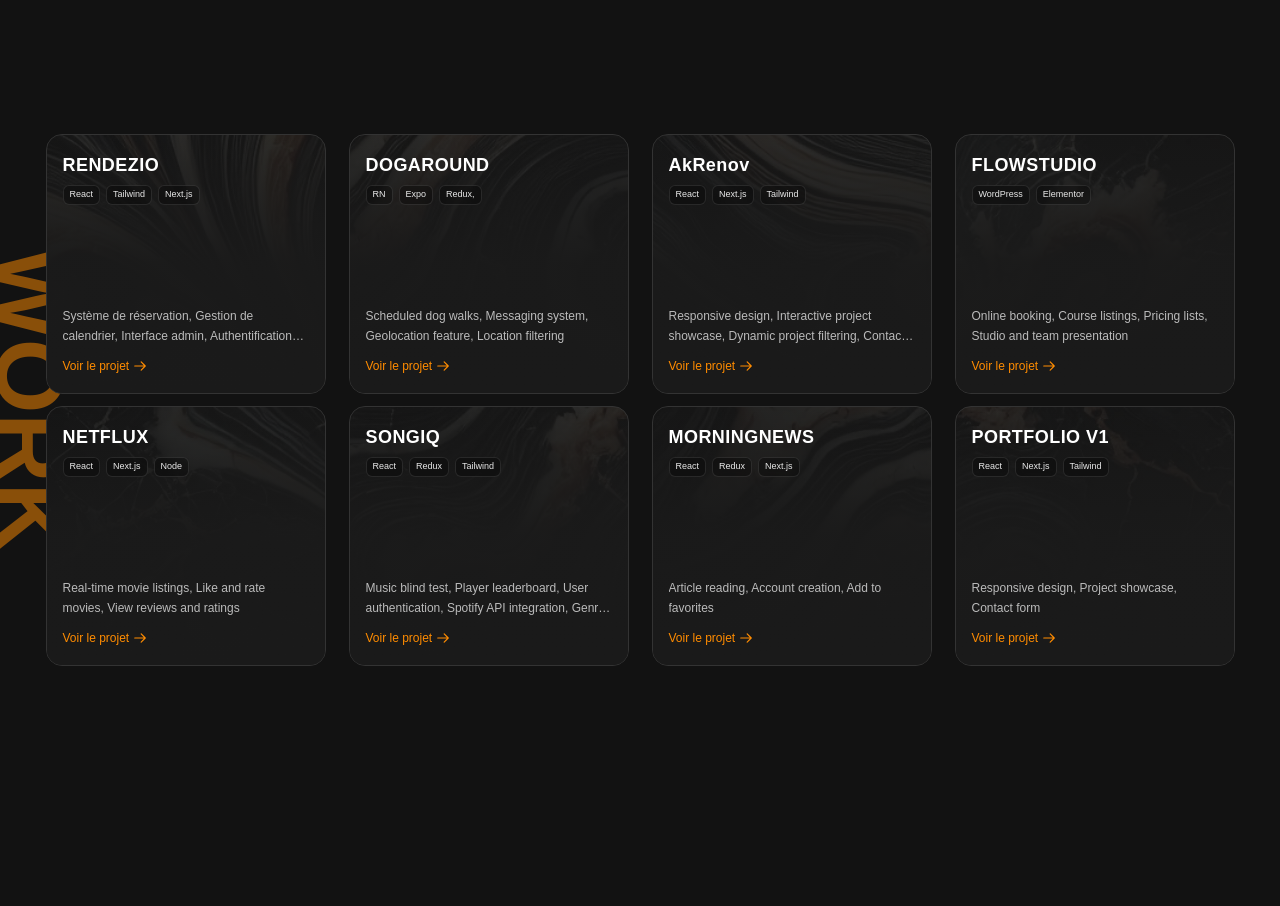
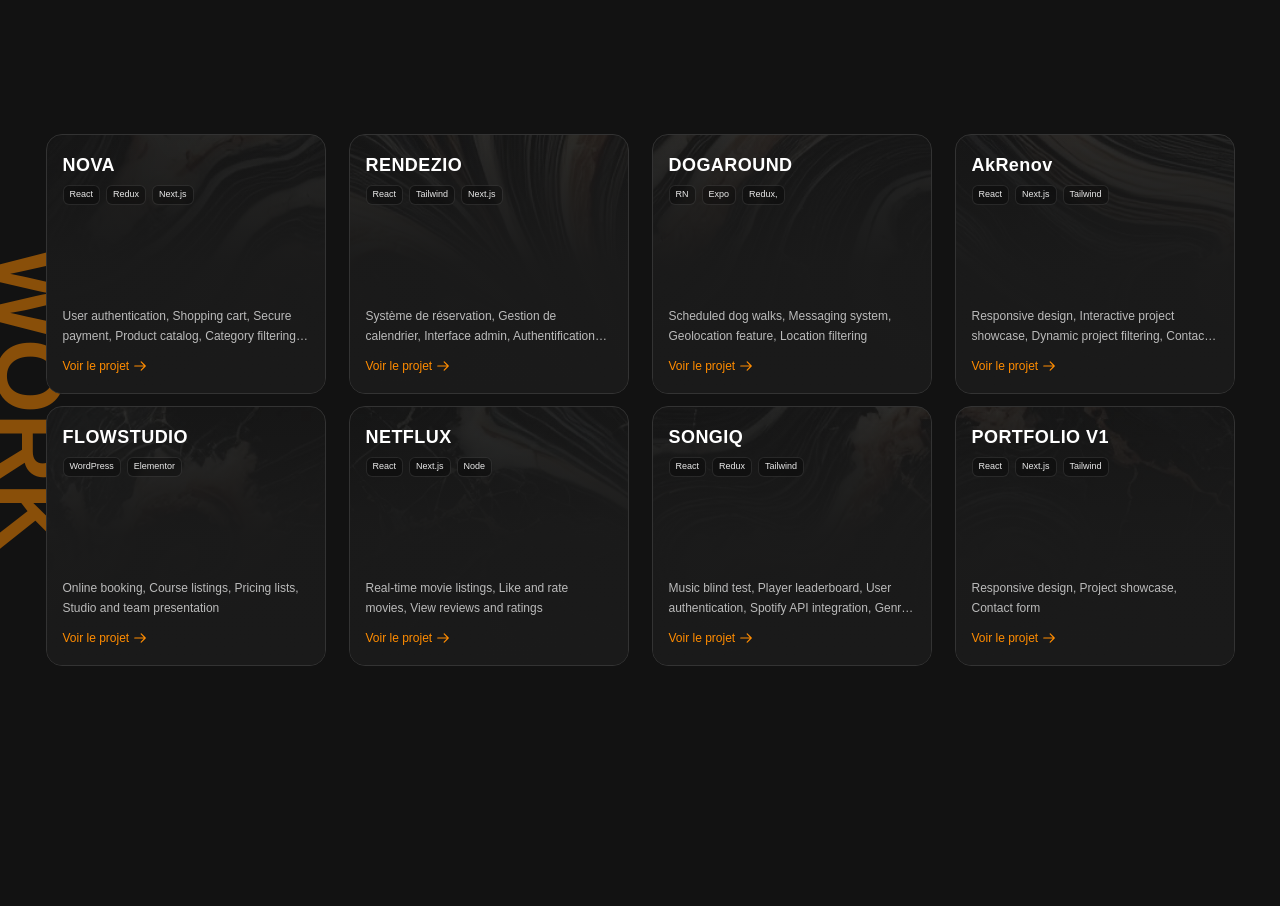
Before and after one commit to GaspardPcht/portfolio-v2, a Next.js app: page / in a window 1280 px wide. Shown: the part 1600-2506 px from the top of the page. Built offline with nearby package versions, Linux system fonts and the light colour scheme.

Commit message:
change project

```diff
--- a/app/Work/page.tsx
+++ b/app/Work/page.tsx
@@ -14,6 +14,15 @@ interface Project {
 export default function Work() {
 
   const projects: Project[] = [
+    {
+      id: "NOVA",
+      title: "NOVA",
+      frontend: "React, Redux, Next.js",
+      backend: "Node, Express, Mongoose",
+      functionalities: "User authentication, Shopping cart, Secure payment, Product catalog, Category filtering, Order management",
+      projetURL: "https://nova-front-pi.vercel.app/",
+      backgroundImage: "/assets/4.png",
+    },
     {
       id: "rendezio",
       title: "RENDEZIO",
@@ -67,22 +76,12 @@ export default function Work() {
     {
       id: "songIQ",
       title: "SONGIQ",
-
       frontend: "React, Redux, Tailwind",
       backend: "Express, Node, Mongoose",
       functionalities:
         "Music blind test, Player leaderboard, User authentication, Spotify API integration, Genre-based filtering",
       projetURL: "https://song-iq-front.vercel.app/",
       backgroundImage: "/assets/2.png",
-    },
-    {
-      id: "Morning News",
-      title: "MORNINGNEWS",
-      frontend: "React, Redux, Next.js",
-      backend: "Node, Express, Mongoose",
-      functionalities: "Article reading, Account creation, Add to favorites",
-      projetURL: "https://morning-news-front-beige.vercel.app/",
-      backgroundImage: "/assets/4.png",
     },
     {
       id: "PortfolioV1",
```
